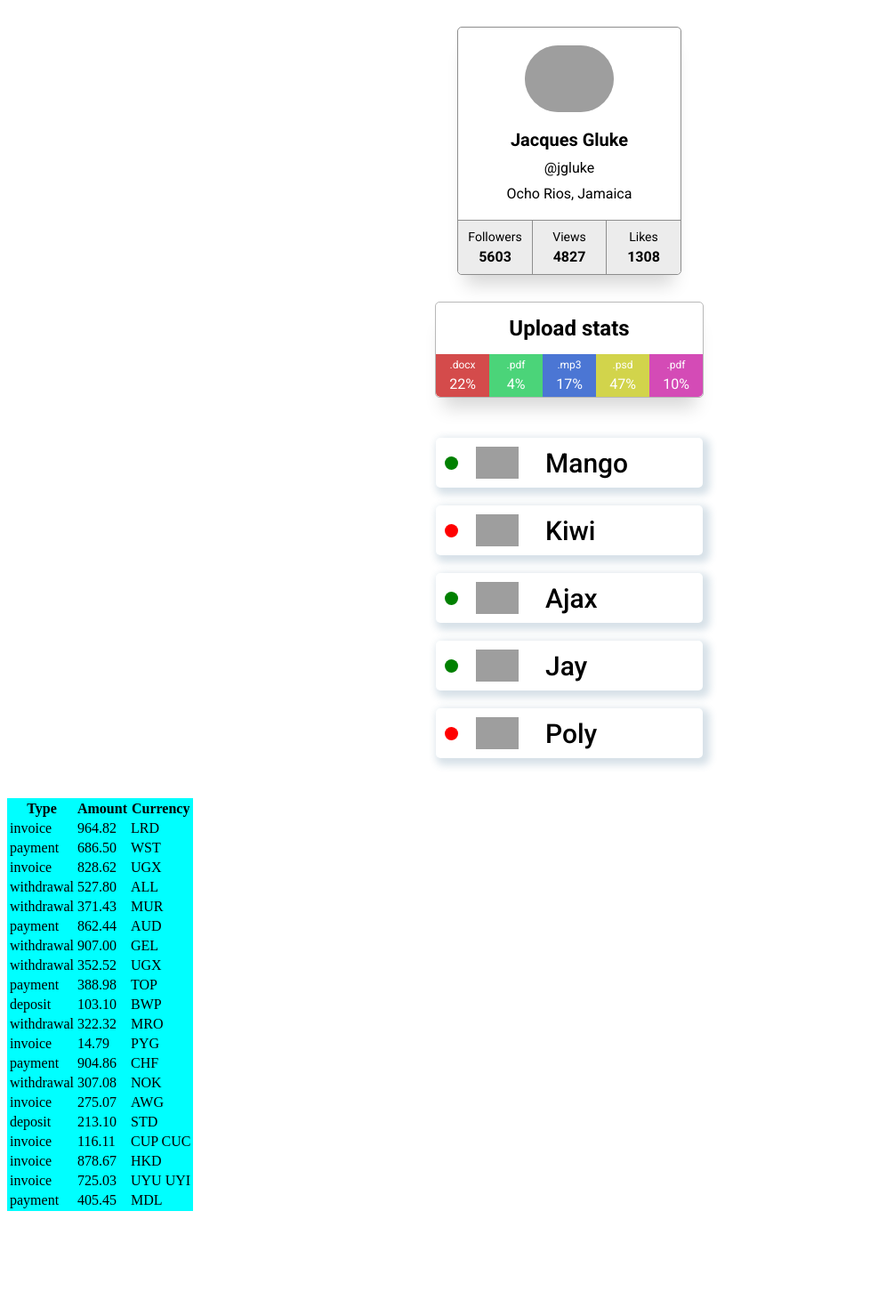
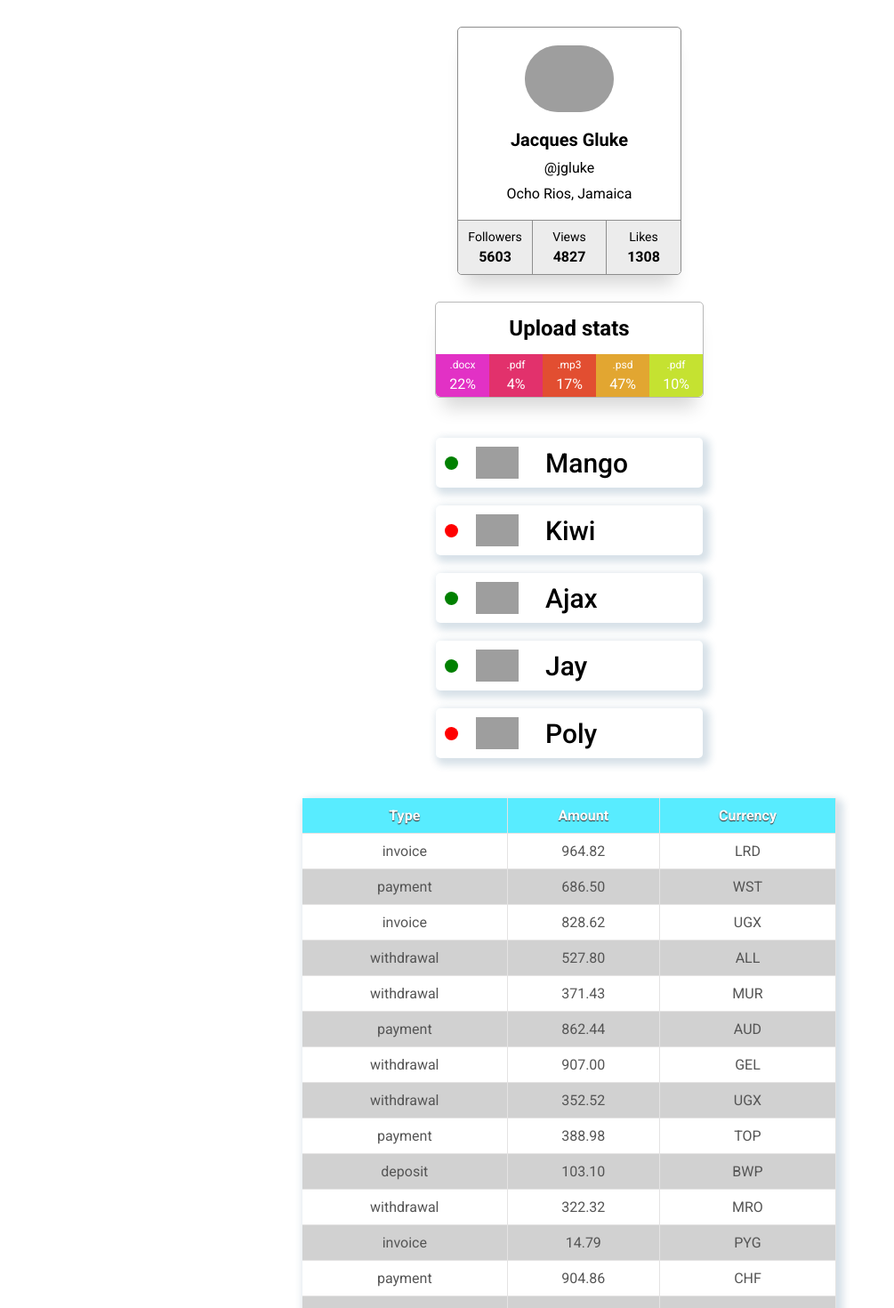
Before and after one commit to alexandr90h/goit-react-hw-01, a React (Create React App) app: page / in a window 1280 px wide. Shown: the top 1470 px of the page at 89% size, without its empty margins (0-1005 px from the left). Before the commit the page ends 1369 px from the top, so only its background shows below. Built offline with nearby package versions, Linux system fonts and the light colour scheme; grey boxes are pictures that could not be loaded.

Commit message:
26.11.2020-4

```diff
--- a/package.json
+++ b/package.json
@@ -7,6 +7,7 @@
     "@testing-library/react": "^11.1.0",
     "@testing-library/user-event": "^12.1.10",
     "node-sass": "^4.14.1",
+    "prop-types": "^15.7.2",
     "react": "^17.0.1",
     "react-dom": "^17.0.1",
     "react-hot-loader": "^4.13.0",
--- a/src/components/statistical.module.css
+++ b/src/components/statistical.module.css
@@ -32,20 +32,20 @@
   color: white;
 }
 .item:nth-child(1) {
-  background-color: rgb(212, 75, 75);
+  background-color: #e231c5;
   border-bottom-left-radius: 5px;
 }
 .item:nth-child(2) {
-  background-color: rgb(75, 212, 121);
+  background-color: #e2316c;
 }
 .item:nth-child(3) {
-  background-color: rgb(75, 118, 212);
+  background-color: #e24e31;
 }
 .item:nth-child(4) {
-  background-color: rgb(210, 212, 75);
+  background-color: #e2a631;
 }
 .item:nth-child(5) {
-  background-color: rgb(212, 75, 182);
+  background-color: #c5e231;
   border-bottom-right-radius: 5px;
 }
 .label {
--- a/src/components/transactionHistory.module.scss
+++ b/src/components/transactionHistory.module.scss
@@ -1,3 +1,35 @@
 .transactionHistory {
-  background-color: aqua;
+  min-width: 600px;
+  margin-left: auto;
+  margin-right: auto;
+  margin-bottom: 30px;
+  font-family: 'Roboto';
+  color: rgb(85, 85, 85);
+  text-align: center;
+  border-radius: 5px;
+  border-spacing: 0;
+  box-shadow: 4px 4px 8px 4px rgba(56, 104, 141, 0.2);
+  th {
+    color: white;
+  }
+  thead {
+    background-color: rgb(88, 236, 255);
+    text-shadow: 0 1px 1px #2d2020;
+  }
+  tbody {
+    tr:nth-child(even) {
+      background-color: rgb(209, 209, 209);
+    }
+    tr:nth-child(odd) {
+      background-color: rgb(255, 255, 255);
+    }
+  }
+  td,
+  th {
+    padding-top: 10px;
+    padding-bottom: 10px;
+    border-style: solid;
+    border-width: 0 1px 1px 0;
+    border-color: rgb(228, 227, 227);
+  }
 }
```
Also changed, not shown: src/components/friendList.jsx (+7 -0 lines), 1 other file (tests, documents, lock files or other folders).
